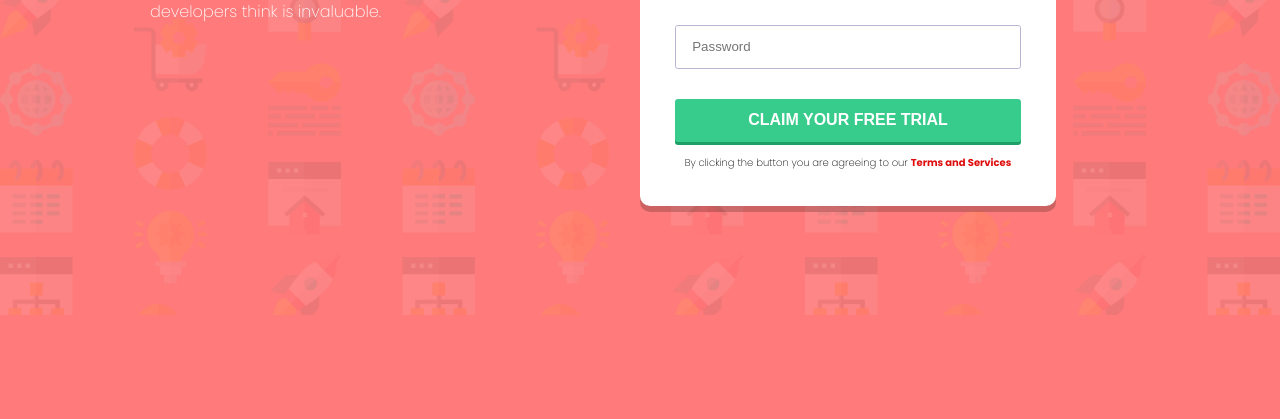
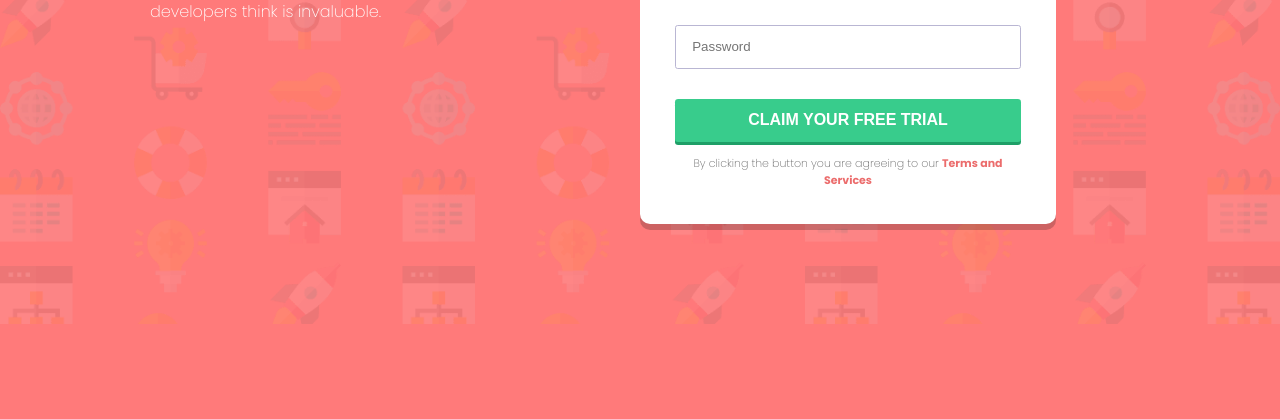
Before and after one commit to MuizzBakar/-Responsive-Registration-Form, a plain HTML site: page index.html in a window 1280 px wide. Shown: the part 381-800 px from the top of the page. Drawn offline with Linux system fonts and the light colour scheme.

Commit message:
second commit

```diff
--- a/index.html
+++ b/index.html
@@ -29,7 +29,7 @@
 
       <div class="main-form">
         <p class="trial"><b>Try it free 7 days</b> then $20/mo. thereafter</p>
-        <form action="" id="form">
+        <form action="#" method="post" id="form">
           <div class="form-control">
             <input
               type="text"
--- a/style.css
+++ b/style.css
@@ -139,8 +139,9 @@ button:hover {
 }
 
 .terms {
-  font-size: 10px;
+  font-size: 11px;
   text-align: center;
+  opacity: 0.6;
 }
 
 .form-terms a {
```
